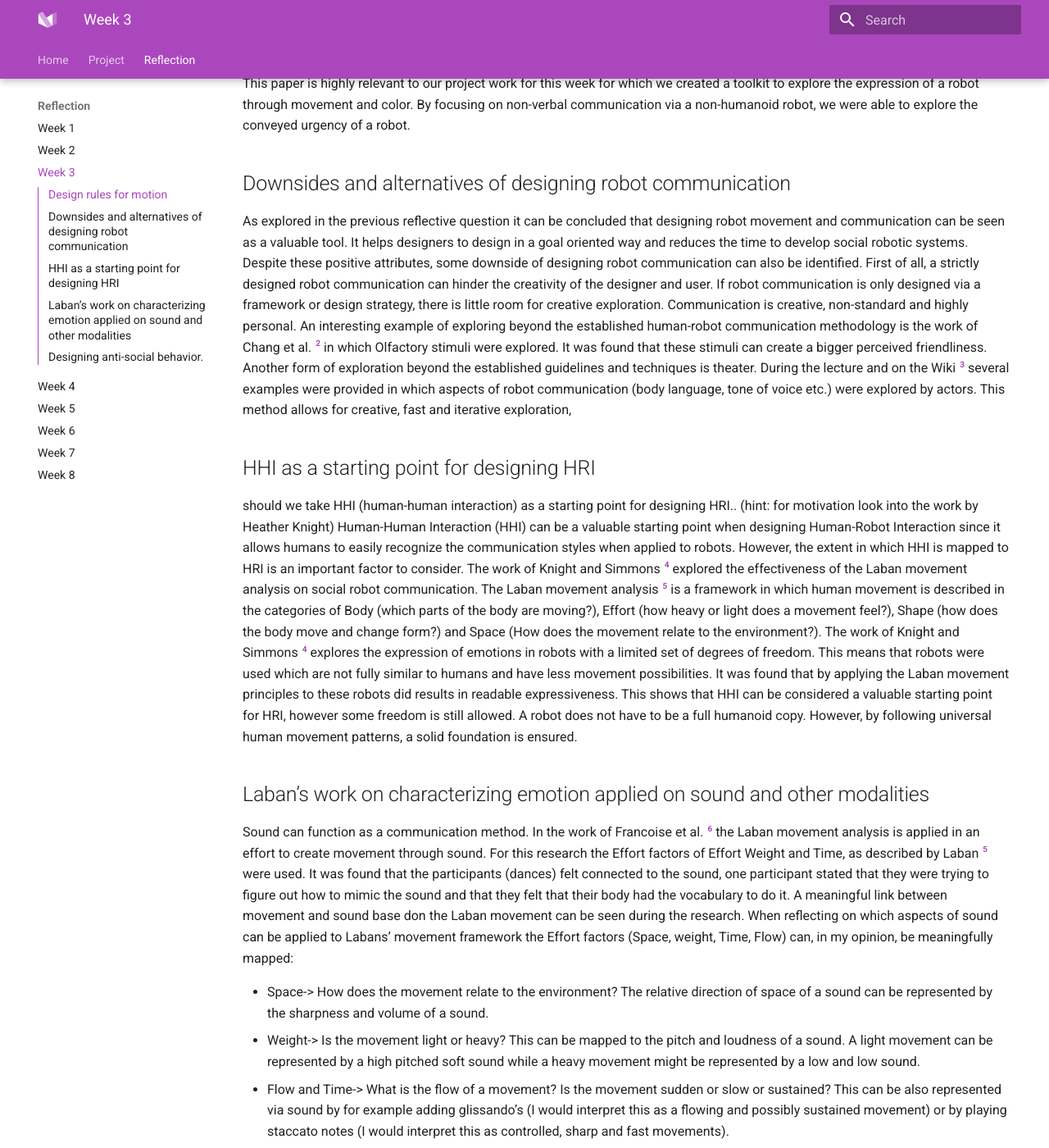
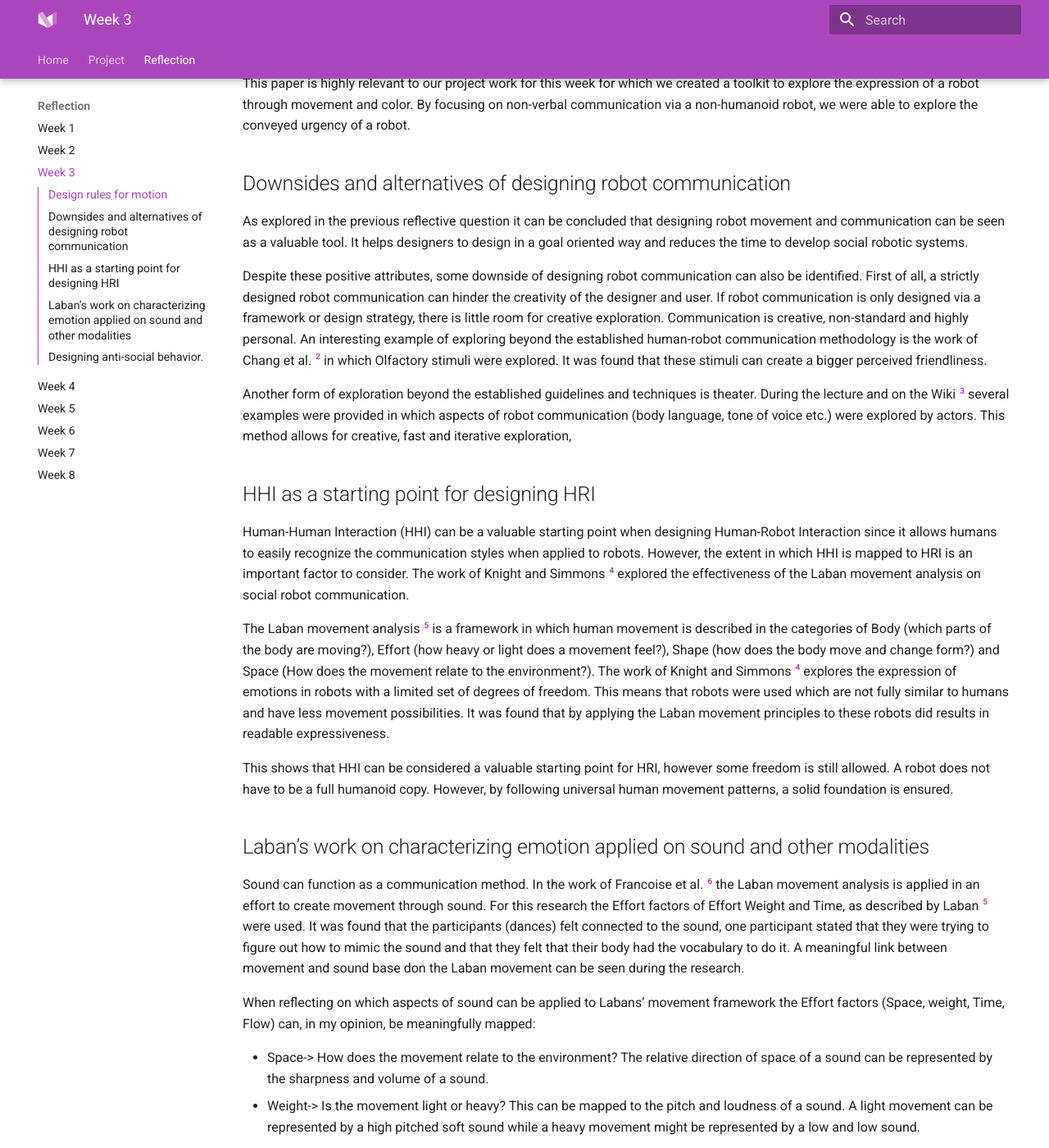
Before and after one commit to HilkeB/social-robot-design-portfolio, an MkDocs documentation site: the page built from docs/reflection3.md, in a window 1280 px wide and 1400 px high, scrolled down 906 px. Shown: the whole window at 82% size. Built offline with MkDocs 1.6.1 and Material for MkDocs 9.7.7, drawn with Linux system fonts in a browser that asks for light colours; some of the changed text lies outside the part shown.

Commit message:
spaces fix wek 3 reflection

```diff
--- a/docs/reflection3.md
+++ b/docs/reflection3.md
@@ -18,7 +18,9 @@ This paper is highly relevant to our project work for this week for which we cre
 
 ## Downsides and alternatives of designing robot communication
 As explored in the previous reflective question it can be concluded that designing robot movement and communication can be seen as a valuable tool. It helps designers to design in a goal oriented way and reduces the time to develop social robotic systems.
+
 Despite these positive attributes, some downside of designing robot communication can also be identified. First of all, a strictly designed robot communication can hinder the creativity of the designer and user. If robot communication is only designed via a framework or design strategy, there is little room for creative exploration. Communication is creative, non-standard and highly personal. An interesting example of exploring beyond the established human-robot communication methodology is the work of Chang et al. [^2] in which Olfactory stimuli were explored. It was found that these stimuli can create a bigger perceived friendliness.
+
 Another form of exploration beyond the established guidelines and techniques is theater. During the lecture and on the Wiki [^3] several examples were provided in which aspects of robot communication (body language, tone of voice etc.) were explored by actors. This method allows for creative, fast and iterative exploration,
 
 [^2]: F. Chang e.a., ‘Crossmodal Interactions in Human-Robot Communication: Exploring the Influences of Scent and Voice Congruence on User Perceptions of Social Robots’, in Proceedings of the 2025 CHI Conference on Human Factors in Computing Systems, Yokohama Japan: ACM, apr. 2025, pp. 1-15. doi: 10.1145/3706598.3713825.
@@ -26,16 +28,19 @@ Another form of exploration beyond the established guidelines and techniques is
 
 
 ## HHI as a starting point for designing HRI
-should we take HHI (human-human interaction) as a starting point for designing HRI.. (hint: for motivation look into the work by Heather Knight)
 Human-Human Interaction (HHI) can be a valuable starting point when designing Human-Robot Interaction since it allows humans to easily recognize the communication styles when applied to robots. However, the extent in which HHI is mapped to HRI is an important factor to consider. The work of Knight and Simmons [^4] explored the effectiveness of the Laban movement analysis on social robot communication.
+
 The Laban movement analysis [^5] is a framework in which human movement is described in the categories of Body (which parts of the body are moving?), Effort (how heavy or light does a movement feel?), Shape (how does the body move and change form?) and Space (How does the movement relate to the environment?). The work of Knight and Simmons [^4] explores the expression of emotions in robots with a limited set of degrees of freedom. This means that robots were used which are not fully similar to humans and have less movement possibilities. It was found that by applying the Laban movement principles to these robots did results in readable expressiveness.
+
 This shows that HHI can be considered a valuable starting point for HRI, however some freedom is still allowed. A robot does not have to be a full humanoid copy. However, by following universal human movement patterns, a solid foundation is ensured.
+
 [^4]: H. Knight en R. Simmons, ‘Laban head-motions convey robot state: A call for robot body language’, in 2016 IEEE International Conference on Robotics and Automation (ICRA), Stockholm, Sweden: IEEE, mei 2016, pp. 2881-2888. doi: 10.1109/ICRA.2016.7487451.
 [^5]: ‘Laban movement analysis’, Wikipedia. September 27th 2024. Accessed May 14th [Online]. Available at: https://en.wikipedia.org/w/index.php?title=Laban_movement_analysis&oldid=1248108012
 
 
 ## Laban’s work on characterizing emotion applied on sound and other modalities
 Sound can function as a communication method. In the work of Francoise et al. [^6] the Laban movement analysis is applied in an effort to create movement through sound. For this research the Effort factors of Effort Weight and Time, as described by Laban [^5] were used. It was found that the participants (dances) felt connected to the sound, one participant stated that they were trying to figure out how to mimic the sound and that they felt that their body had the vocabulary to do it. A meaningful link between movement and sound base don the Laban movement can be seen during the research.
+
 When reflecting on which aspects of sound can be applied to Labans’ movement framework the Effort factors (Space, weight, Time, Flow) can, in my opinion, be meaningfully mapped:
 
 -	Space-> How does the movement relate to the environment? The relative direction of space of a sound can be represented by the sharpness and volume of a sound.
@@ -47,5 +52,7 @@ Other modalities on which Laban’s work might be meaningfully applied are color
 
 ## Designing anti-social behavior.
 During the project session of this week the work of Franscis et al. [^7] on social robot path finding was explored. Several guidelines for nonverbal social robot behavior were found: Safety, Comfort, Legibility, Politeness, Social Competence, understanding other agents, proactivity and responding appropriately. When a robot adheres to these guidelines, social behavior is often achieved. This does also mean that anti social behavior can be designed by breaking these guidelines. Examples of antisocial behavior which can be achieved by breaking these guidelines are sudden and non-fluent movements, entering the personal zone of a user, non-polite behavior or uncontrolled behavior.
+
 There is however a difference between the absence of social behavior and designed anti social behavior. The absence of social behavior could be interpreted as a shy, or a socially disadvantaged robot. However, when a robot is designed with anti social behavior in mind, the intent is different since a robot purposefully engages in anti social behavior.
+
 [^7]: A. Francis e.a., ‘Principles and Guidelines for Evaluating Social Robot Navigation Algorithms’, J. Hum.-Robot Interact., vol. 14, nr. 2, pp. 1-65, jun. 2025, doi: 10.1145/3700599.
```
